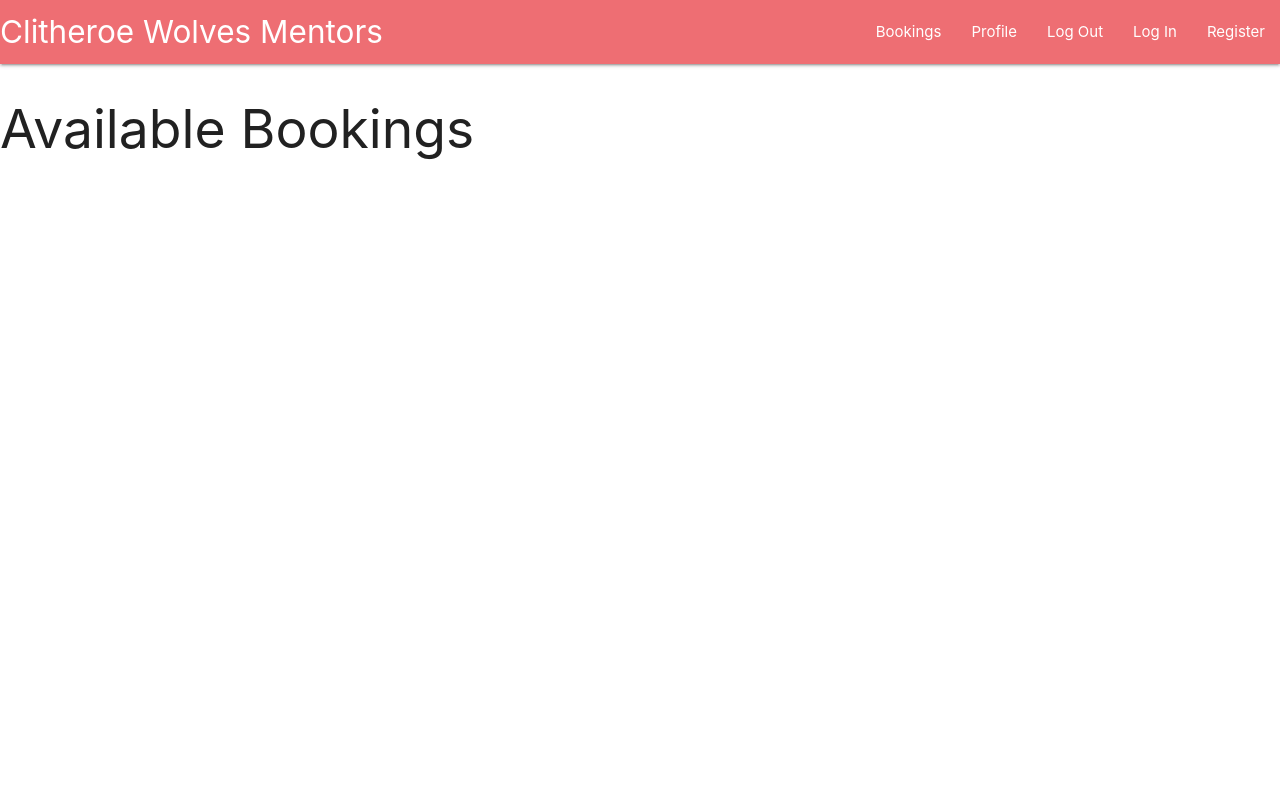
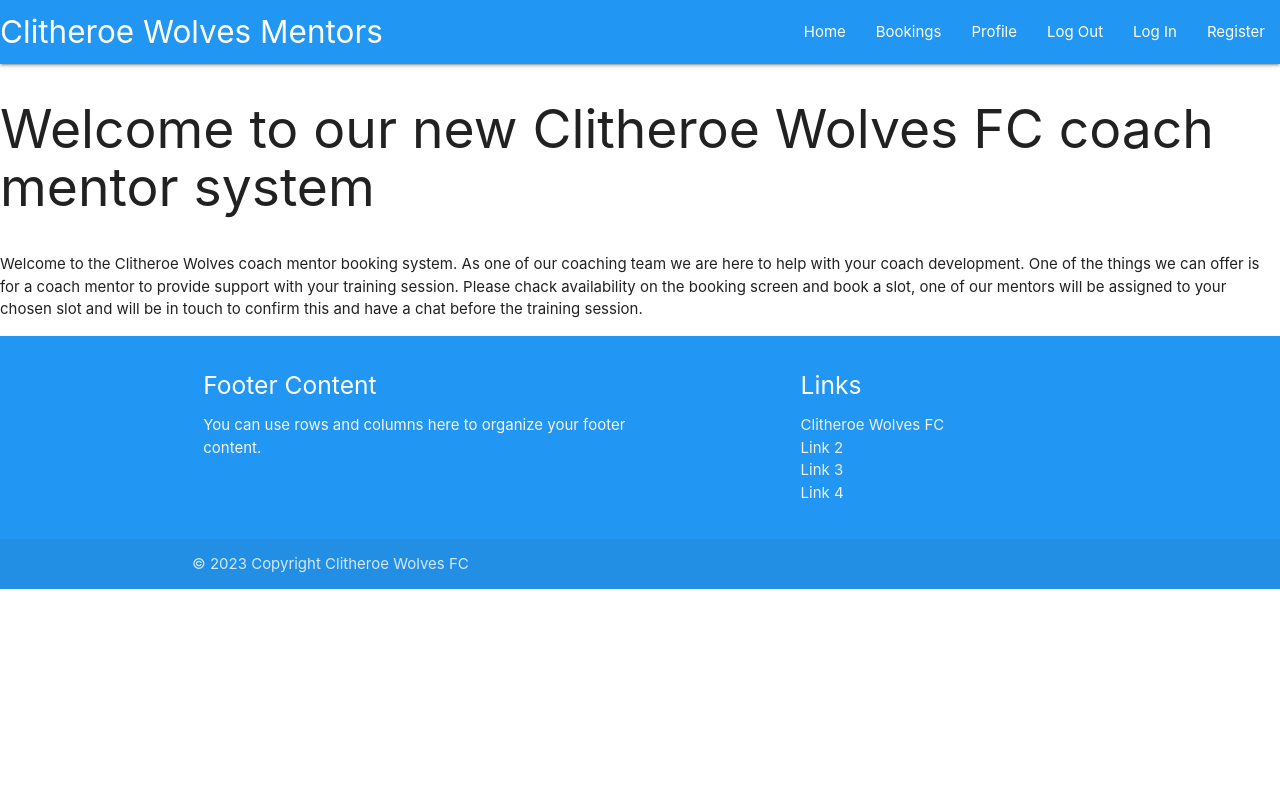
Before and after one commit to Gazerb/coach-mentor, a Flask app: page / in a window 1280 px wide. Run offline with Flask 2, Linux system fonts and the light colour scheme; data that the repository does not hold is empty; some libraries are stand-ins or nearby versions.

Commit message:
home and booking pages edited

```diff
--- a/app.py
+++ b/app.py
@@ -23,6 +23,10 @@ mongo = PyMongo(app)
 
 
 @app.route("/")
+def hello():
+    return render_template("home.html")
+
+
 @app.route("/show_bookings")
 def show_bookings():
     bookings = list(mongo.db.bookings.find())
--- a/static/css/style.css
+++ b/static/css/style.css
@@ -0,0 +1,9 @@
+body {
+    display: flex;
+    min-height: 100vh;
+    flex-direction: column;
+  }
+
+  main {
+    flex: 1 0 auto;
+  }
--- a/templates/base.html
+++ b/templates/base.html
@@ -1,22 +1,29 @@
 <!DOCTYPE html>
 <html lang="en">
+
 <head>
   <meta charset="UTF-8">
   <meta http-equiv="X-UA-Compatible" content="IE=edge">
   <meta name="viewport" content="width=device-width, initial-scale=1.0">
   <link rel="stylesheet" href="https://cdnjs.cloudflare.com/ajax/libs/font-awesome/5.13.1/css/all.min.css"
-        integrity="sha512-xA6Hp6oezhjd6LiLZynuukm80f8BoZ3OpcEYaqKoCV3HKQDrYjDE1Gu8ocxgxoXmwmSzM4iqPvCsOkQNiu41GA==" crossorigin="anonymous" type="text/css">
-    <link rel="stylesheet" href="https://cdnjs.cloudflare.com/ajax/libs/materialize/1.0.0/css/materialize.min.css" type="text/css">
+    integrity="sha512-xA6Hp6oezhjd6LiLZynuukm80f8BoZ3OpcEYaqKoCV3HKQDrYjDE1Gu8ocxgxoXmwmSzM4iqPvCsOkQNiu41GA=="
+    crossorigin="anonymous" type="text/css">
+  <link rel="stylesheet" href="https://cdnjs.cloudflare.com/ajax/libs/materialize/1.0.0/css/materialize.min.css"
+    type="text/css">
   <link rel="stylesheet" href="{{ url_for('static', filename='css/style.css') }}" type="text/css">
+  {% block styles %}
+  {% endblock %}
   <title>Clitheroe Coach Mentor Booking</title>
 </head>
+
 <body>
-    <nav>
-        <div class="nav-wrapper">
+  <nav class="nav-extended">
+    <div class="nav-wrapper blue">
       <a href="#!" class="brand-logo">Clitheroe Wolves Mentors</a>
-          <a href="#" data-target="mobile-demo" class="sidenav-trigger"><i class="material-icons">menu</i></a>
+      <a href="#" data-target="mobile-demo" class="sidenav-trigger"><i class="fas fa-bars"></i></a>
       <ul class="right hide-on-med-and-down">
-            <li><a href="#">Bookings</a></li>
+        <li><a href="{{ url_for('hello') }}">Home</a></li>
+        <li><a href="{{ url_for('show_bookings') }}">Bookings</a></li>
         <li><a href="#">Profile</a></li>
         <li><a href="#">Log Out</a></li>
         <li><a href="#">Log In</a></li>
@@ -26,7 +33,8 @@
   </nav>
 
   <ul class="sidenav" id="mobile-demo">
-        <li><a href="#">Bookings</a></li>
+    <li><a href="">Home</a></li>
+    <li><a href="{{ url_for('show_bookings') }}">Bookings</a></li>
     <li><a href="#">Profile</a></li>
     <li><a href="#">Log Out</a></li>
     <li><a href="#">Log In</a></li>
@@ -35,5 +43,39 @@
 
   {% block content %}
   {% endblock %}
+
+  <footer class="page-footer blue">
+    <div class="container">
+      <div class="row">
+        <div class="col l6 s12">
+          <h5 class="white-text">Footer Content</h5>
+          <p class="grey-text text-lighten-4">You can use rows and columns here to organize your footer content.</p>
+        </div>
+        <div class="col l4 offset-l2 s12">
+          <h5 class="white-text">Links</h5>
+          <ul>
+            <li><a class="grey-text text-lighten-3" href="#!">Clitheroe Wolves FC</a></li>
+            <li><a class="grey-text text-lighten-3" href="#!">Link 2</a></li>
+            <li><a class="grey-text text-lighten-3" href="#!">Link 3</a></li>
+            <li><a class="grey-text text-lighten-3" href="#!">Link 4</a></li>
+          </ul>
+        </div>
+      </div>
+    </div>
+    <div class="footer-copyright">
+      <div class="container">
+        © 2023 Copyright Clitheroe Wolves FC
+
+      </div>
+    </div>
+  </footer>
+
+  <script src="https://code.jquery.com/jquery-3.5.1.min.js"
+    integrity="sha256-9/aliU8dGd2tb6OSsuzixeV4y/faTqgFtohetphbbj0=" crossorigin="anonymous"></script>
+  <script src="https://cdnjs.cloudflare.com/ajax/libs/materialize/1.0.0/js/materialize.min.js"></script>
+  <script src="{{ url_for('static', filename='js/script.js') }}"></script>
+  {% block scripts %}
+  {% endblock %}
 </body>
+
 </html>
--- a/templates/bookings.html
+++ b/templates/bookings.html
@@ -2,7 +2,7 @@
 {% block content %}
     <h2>Available Bookings</h2>
     {% for bookings in bookings %}
-        {{ bookings.mentor }}<br>
+        {{ bookings.name }}<br>
         {{ bookings.date }}<br>
         {{ bookings.time }}<br>
     {% endfor %}
--- /dev/null
+++ b/templates/home.html
@@ -0,0 +1,11 @@
+{% extends "base.html" %}
+{% block content %}
+
+<h2>Welcome to our new Clitheroe Wolves FC coach mentor system</h2>
+<p>Welcome to the Clitheroe Wolves coach mentor booking system. As one of our coaching team we are here to help with your
+    coach development. One of the things we can offer is for a coach mentor to provide support with your training session.
+    Please chack availability on the booking screen and book a slot, one of our mentors will be assigned to your chosen slot
+    and will be in touch to confirm this and have a chat before the training session.
+</p>
+
+{% endblock %}
```
Lines whose indentation alone changed are shown as unchanged.
